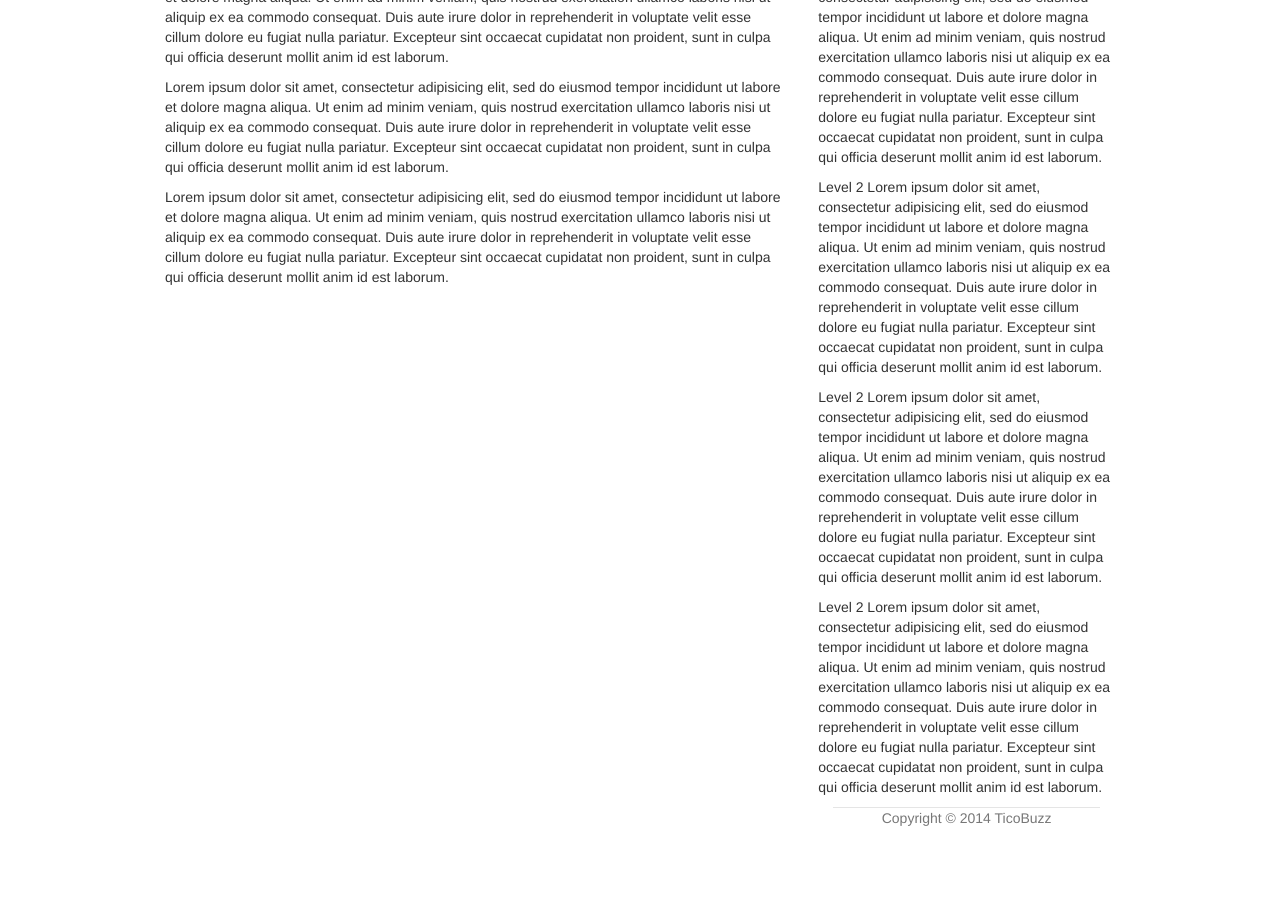
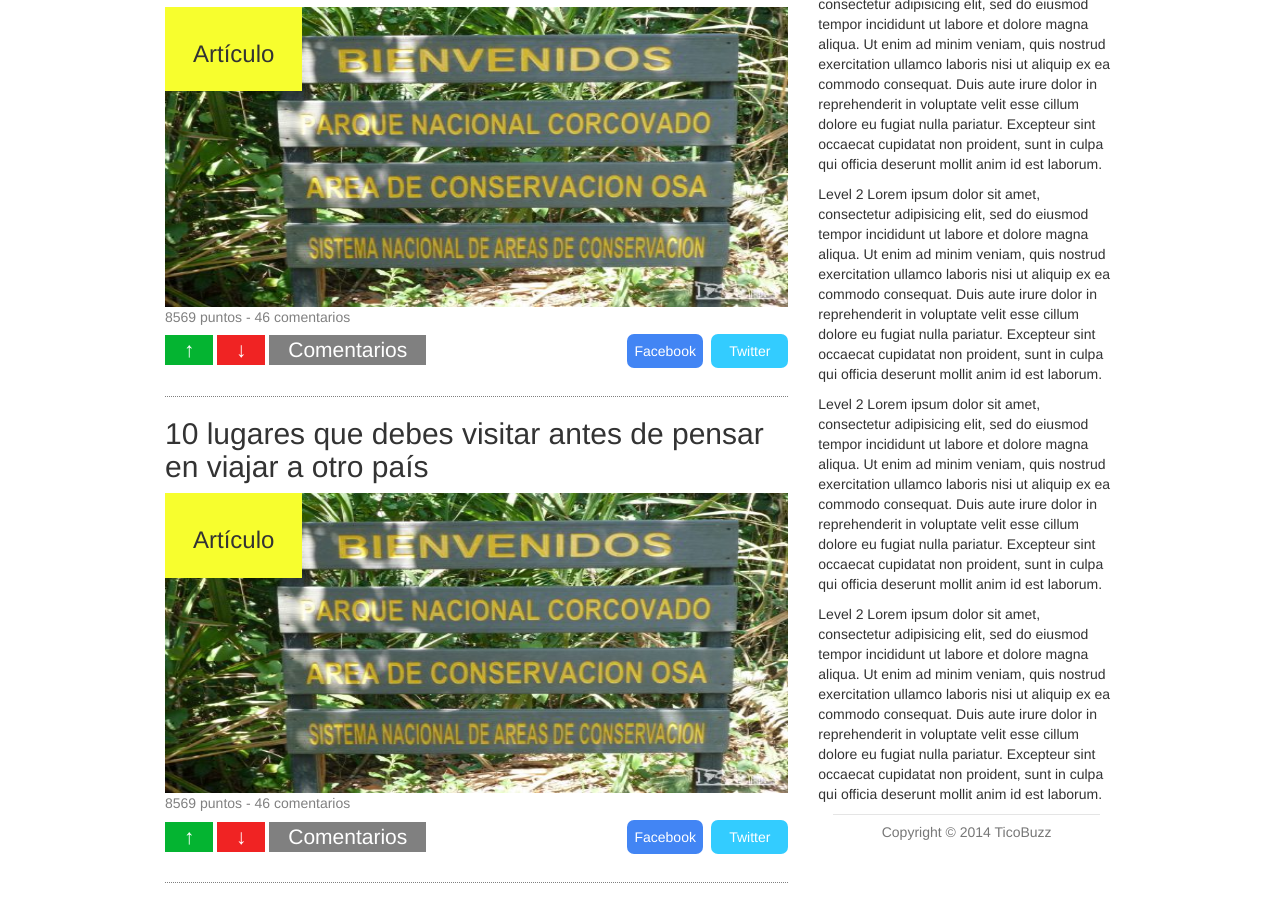
Before and after one commit to oalexanderpa/TicoBuzz, a website: page app/index.html in a window 1280 px wide. Shown: the part 188-1088 px from the top of the page. Before the commit the page ends 1026 px from the top, so only its background shows below. Drawn offline with nearby package versions, Linux system fonts and the light colour scheme; some packages are replaced by stand-ins of ours; files that its build step writes are made by us from their sources.

Commit message:
Añadidos los artículos con los botones.

```diff
--- a/app/index.html
+++ b/app/index.html
@@ -76,7 +76,7 @@
       </div><!-- /.container-fluid -->
     </nav>
 
-<div class="container-fluid">
+<div class="container">
     <div class="container">
 		<div class="row">
 			<div class="col-xs-12 social-bar" >
@@ -90,28 +90,58 @@
 <div class="container-fluid contenido">
   <div class="container">
  	  <div class="col-xs-12 col-sm-8 col-lg-8 left-body">
-      <h2>Artículos populares</h2>
-	   		<p>Lorem ipsum dolor sit amet, consectetur adipisicing elit, sed do eiusmod
-	   		tempor incididunt ut labore et dolore magna aliqua. Ut enim ad minim veniam,
-	   		quis nostrud exercitation ullamco laboris nisi ut aliquip ex ea commodo
-	   		consequat. Duis aute irure dolor in reprehenderit in voluptate velit esse
-	   		cillum dolore eu fugiat nulla pariatur. Excepteur sint occaecat cupidatat non
-	   		proident, sunt in culpa qui officia deserunt mollit anim id est laborum.
-        </p>
-        <p>Lorem ipsum dolor sit amet, consectetur adipisicing elit, sed do eiusmod
-        tempor incididunt ut labore et dolore magna aliqua. Ut enim ad minim veniam,
-        quis nostrud exercitation ullamco laboris nisi ut aliquip ex ea commodo
-        consequat. Duis aute irure dolor in reprehenderit in voluptate velit esse
-        cillum dolore eu fugiat nulla pariatur. Excepteur sint occaecat cupidatat non
-        proident, sunt in culpa qui officia deserunt mollit anim id est laborum.
-        </p>
-        <p>Lorem ipsum dolor sit amet, consectetur adipisicing elit, sed do eiusmod
-        tempor incididunt ut labore et dolore magna aliqua. Ut enim ad minim veniam,
-        quis nostrud exercitation ullamco laboris nisi ut aliquip ex ea commodo
-        consequat. Duis aute irure dolor in reprehenderit in voluptate velit esse
-        cillum dolore eu fugiat nulla pariatur. Excepteur sint occaecat cupidatat non
-        proident, sunt in culpa qui officia deserunt mollit anim id est laborum.
-        </p>
+      <section class="mainArticle">
+        <figcaption class="mainArticle-Description"><h2>10 lugares que debes visitar antes de pensar en viajar a otro país</h2></figcaption>
+          <figure class="mainArticle-ImageContainer">
+            <label class="labels">
+              <h3>Artículo</h3>
+            </label>
+            <img class="mainArticle-Image" src="images/corcovado.jpg">
+          </figure>
+          <span class="points">8569 puntos - 46 comentarios</span>
+          </br>
+          <button class="vote-up">↑</button>
+          <button class="vote-down">↓</button>
+          <button class="comments">Comentarios</button>
+          <button class="twitter-share">Twitter</button>
+          <button class="fb-share">Facebook</button>
+      </section>
+
+      <section class="mainArticle">
+        <figcaption class="mainArticle-Description"><h2>10 lugares que debes visitar antes de pensar en viajar a otro país</h2></figcaption>
+          <figure class="mainArticle-ImageContainer">
+            <label class="labels">
+              <h3>Artículo</h3>
+            </label>
+            <img class="mainArticle-Image" src="images/corcovado.jpg">
+          </figure>
+          <span class="points">8569 puntos - 46 comentarios</span>
+          </br>
+          <button class="vote-up">↑</button>
+          <button class="vote-down">↓</button>
+          <button class="comments">Comentarios</button>
+          <button class="twitter-share">Twitter</button>
+          <button class="fb-share">Facebook</button>
+      </section>
+
+      <section class="mainArticle">
+              <figcaption class="mainArticle-Description"><h2>10 lugares que debes visitar antes de pensar en viajar a otro país</h2></figcaption>
+                <figure class="mainArticle-ImageContainer">
+                  <label class="labels">
+                    <h3>Artículo</h3>
+                  </label>
+                  <img class="mainArticle-Image" src="images/corcovado.jpg">
+                </figure>
+                <span class="points">8569 puntos - 46 comentarios</span>
+                </br>
+                <button class="vote-up">↑</button>
+                <button class="vote-down">↓</button>
+                <button class="comments">Comentarios</button>
+                <button class="twitter-share">Twitter</button>
+                <button class="fb-share">Facebook</button>
+            </section>
+
+
    	</div>
     <!-- Comienza el body lado derecho -->
     <div class="container">
@@ -147,7 +177,7 @@
         </p>
         <div class="container-fluid">
           <footer class="footer">
-            <p>Copyright © 2014 TicoBuzz</p>
+            <p class="copyright">Copyright © 2014 TicoBuzz </p>
           </footer>
         </div>
       </div>
--- a/app/styles/main.css
+++ b/app/styles/main.css
@@ -103,8 +103,8 @@
   z-index: 1;
   text-align: center;
   border-style: solid;
-    border-color: transparent transparent #ddd;
-    border-width: 0.12em;
+  border-color: transparent transparent #ddd;
+  border-width: 0.12em;
 }
 
 .MainMenu-logoContainer{
@@ -172,12 +172,38 @@
   text-align: center;
 }
 
+.contenido{
+  margin-top: 3.5em;
+  margin-bottom: 1.5em;
+}
+
+.mainArticle{
+  padding-bottom: 1.6em;
+  border-bottom: dotted;
+  border-width: 1px;
+  border-color: gray;
+}
+
+.mainArticle-Container{
+  display: block;
+  max-height: 400px;
+  width: 100%;
+  position: relative;
+}
+
+
+.mainArticle-Image{
+  display: block;
+  max-height: 300px;
+  width: 100%;
+}
+
 .left-body{
-  margin-top: 3em;
+  margin-top: 0em;
 }
 
 .right-body{
-  margin-top: 3em;
+  margin-top: 0em;
 }
 
 .footer{
@@ -188,6 +214,71 @@
   bottom: 0;
 }
 
+.labels{
+  position: absolute;
+  background-color: #F7FE2E;
+  padding: 1em 2em;
+}
+
+.vote-up{
+  margin: 0.4em 0;
+  padding: 0 0.9em;
+  background-color: #04B431;
+  border: none;
+  font-size: 1.5em;
+  color: white;
+}
+
+.vote-down{
+  margin: 0.4em 0;
+  padding: 0 0.9em;
+  background-color: #f02323;
+  border: none;
+  font-size: 1.5em;
+  color: white;
+}
+
+.comments{
+  margin: 0.4em 0;
+  padding: 0 0.9em;
+  background-color: gray;
+  border: none;
+  font-size: 1.5em;
+  color: white;
+}
+
+.points{
+  color: gray;
+}
+
+
+.twitter-share{
+  margin: 0.5em 0;
+  padding: 0.5em;
+  background-color: #33ccff;
+  border-radius: 7px;
+  color: white;
+  border: none;
+  margin-left: 0.25em;
+  width: 77px;
+  float: right;
+}
+
+.fb-share{
+  margin: 0.5em 0.35em;
+  padding: 0.5em;
+  background-color: #4285f4;
+  border-radius: 7px;
+  color: white;
+  border: none;
+  float: right;
+}
+
+.copyright{
+  padding: 0.5em 0;
+  text-align: center;
+}
+
 .Tico{
   color: red;
 }
```
Also changed, not shown: app/images/corcovado.jpg (added), 1 other file.
